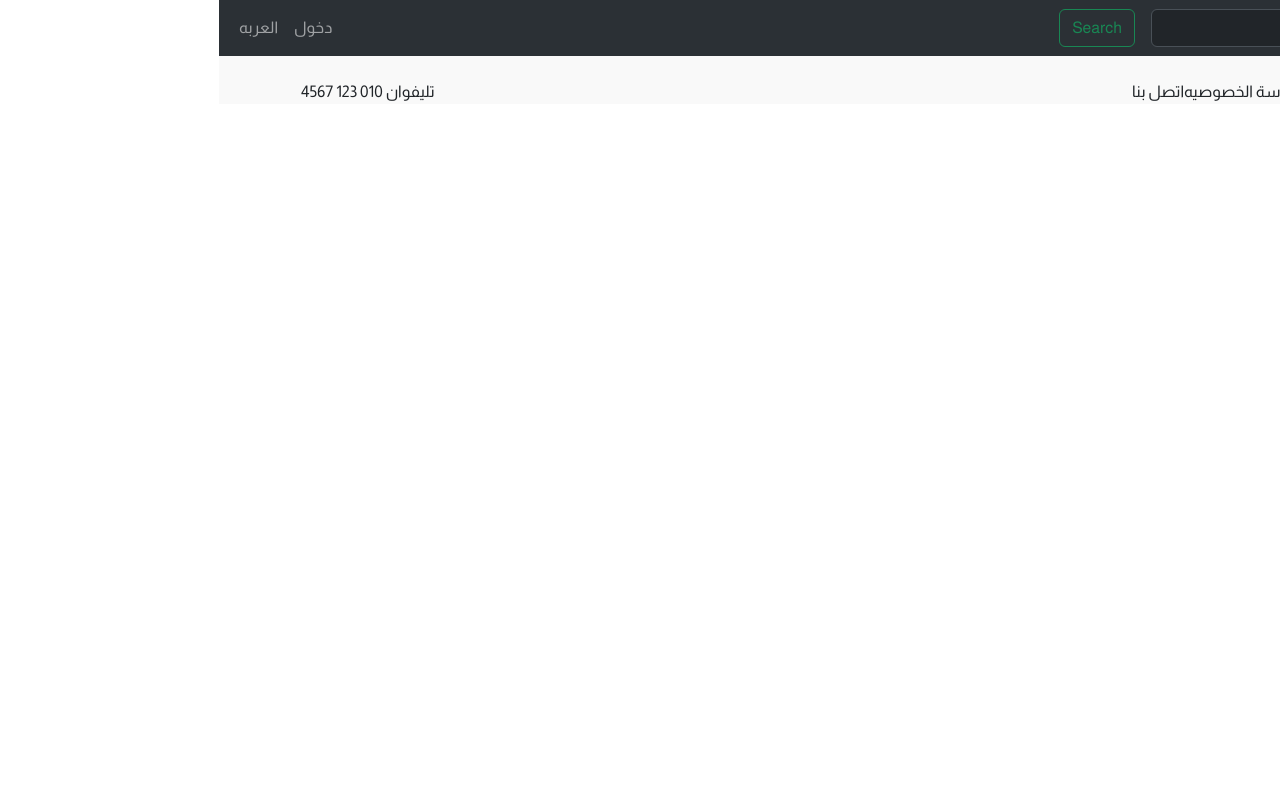
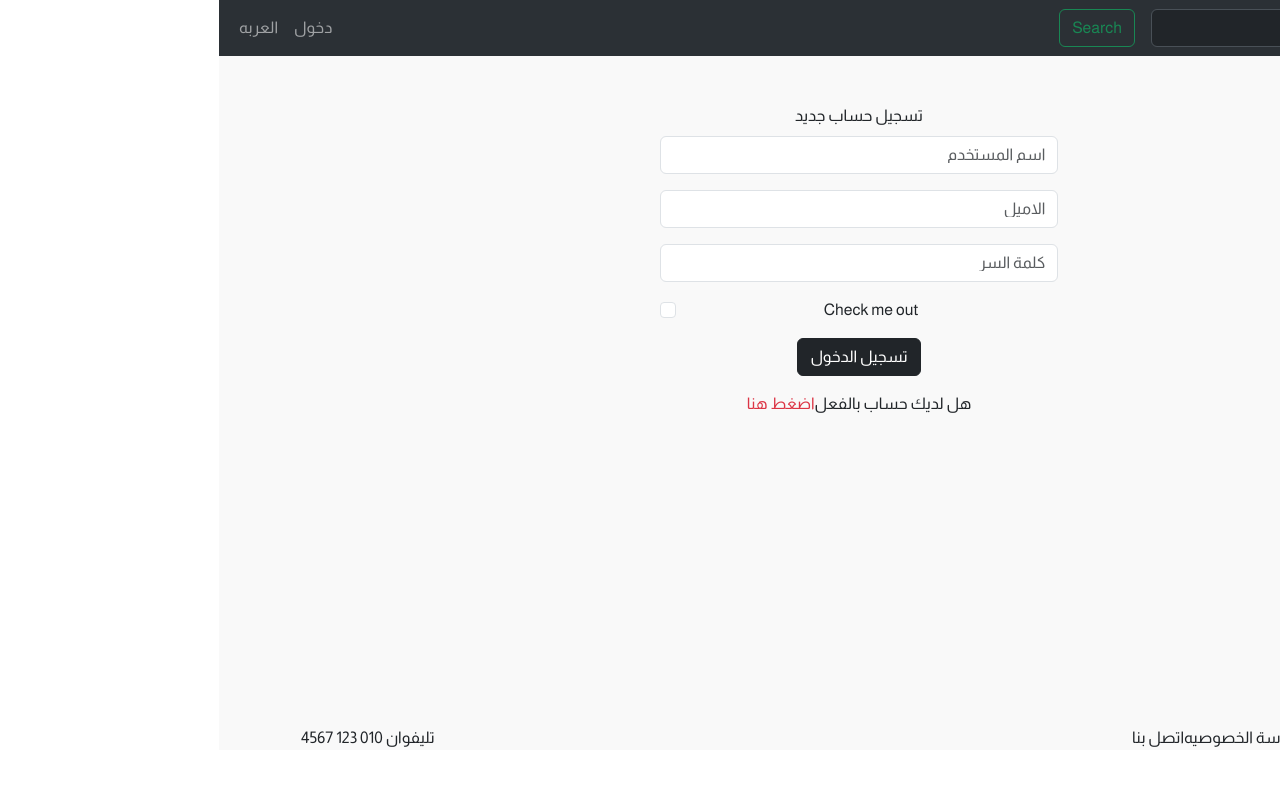
Before and after one commit to ahmedMahfouz5/E-commerce-ar, a React (Create React App) app: page /register in a window 1280 px wide. Shown: the top 786 px of the page. Built offline with nearby package versions, Linux system fonts and the light colour scheme.

Commit message:
Register

```diff
--- a/src/Page/Auth/Login.js
+++ b/src/Page/Auth/Login.js
@@ -5,7 +5,6 @@ import Form from "react-bootstrap/Form";
 import { Link } from "react-router-dom";
 function Login() {
   return (
-    <div style={{}}>
     <Container style={{ minHeight: "670px", width: "33%" }} className="font">
       <Row className="d-flex py-5 justify-content-center">
         <Col sm="12" className="d-flex flex-column">
@@ -35,7 +34,6 @@ function Login() {
         </Col>
       </Row>
     </Container>
-    </div>
   );
 }
 
--- a/src/Page/Auth/Register.js
+++ b/src/Page/Auth/Register.js
@@ -1,7 +1,44 @@
 import React from "react";
+import { Col, Container, Row } from "react-bootstrap";
+import Button from "react-bootstrap/Button";
+import Form from "react-bootstrap/Form";
+import { Link } from "react-router-dom";
 
 function Register() {
-  return <div>Register</div>;
+  return (
+    <Container style={{ minHeight: "670px", width: "33%" }} className="font">
+      <Row className="d-flex py-5 justify-content-center">
+        <Col sm="12" className="d-flex flex-column">
+          <Form className="align-items-center text-center">
+            <Form.Group className="mb-3" controlId="formBasicEmail">
+              <Form.Label>تسجيل حساب جديد</Form.Label>
+              <Form.Group className="mb-3" controlId="formBasicPassword">
+                <Form.Control type="text" placeholder="اسم المستخدم" />
+              </Form.Group>
+              <Form.Control type="email" placeholder="الاميل" />
+            </Form.Group>
+            <Form.Group className="mb-3" controlId="formBasicPassword">
+              <Form.Control type="password" placeholder="كلمة السر" />
+            </Form.Group>
+            <Form.Group className="mb-3" controlId="formBasicCheckbox">
+              <Form.Check type="checkbox" label="Check me out" />
+            </Form.Group>
+            <Button variant="dark" type="submit">
+              تسجيل الدخول
+            </Button>
+          </Form>
+          <div className="d-flex mt-3 justify-content-center">
+            <p>هل لديك حساب بالفعل</p>
+            <Link to="/login" style={{ textDecoration: "none" }}>
+              <span className="text-danger" style={{ cursor: "pointer" }}>
+                اضغط هنا
+              </span>
+            </Link>
+          </div>
+        </Col>
+      </Row>
+    </Container>
+  );
 }
 
 export default Register;
```
Lines whose indentation alone changed are shown as unchanged.
